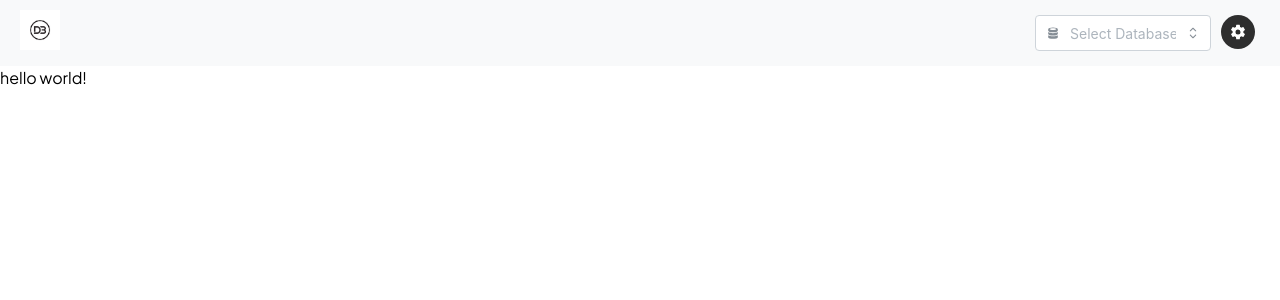
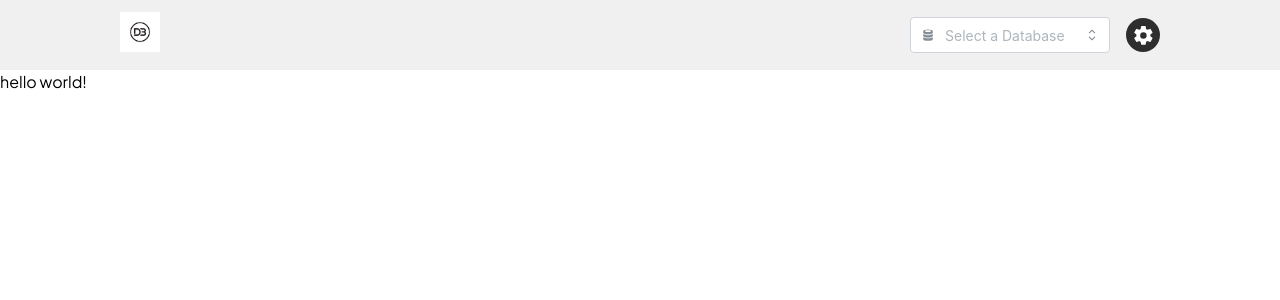
Before and after one commit to MillionaireLife/Chatdb, a Next.js app in the folder frontend/: page / in a window 1280 px wide. Shown: the top 300 px of the page. Built offline with nearby package versions, Linux system fonts and the light colour scheme.

Commit message:
ui fixes

```diff
--- a/frontend/src/app/_components/elements/button.js
+++ b/frontend/src/app/_components/elements/button.js
@@ -0,0 +1,5 @@
+import React from 'react';
+
+export const Button = () => {
+  return <>button</>;
+};
--- a/frontend/src/app/_components/elements/dbselect.js
+++ b/frontend/src/app/_components/elements/dbselect.js
@@ -1,22 +1,23 @@
-"use client";
+'use client';
+
 import { Select } from '@mantine/core';
-import React from 'react'
+import React from 'react';
 import { DiDatabase } from 'react-icons/di';
-import styles from '../header/header.module.css';
 
 export const DBselect = () => {
   return (
     <>
       <Select
-        className={styles.select}
-        placeholder="Select Database"
-        data={['MySQL', 'mongoDB', 'SQLITE']}
+        data={['MySQL', 'MongoDB', 'PostgreSQL', 'SQLite']}
+        comboboxProps={{ shadow: 'md' }}
+        placeholder="Select a Database"
+        leftSection={<DiDatabase />}
+        checkIconPosition="right"
         allowDeselect
         searchable
-        nothingFoundMessage="Nothing found..."
-        checkIconPosition="right"
-        leftSection={<DiDatabase />}
+        maw={200}
+        pointer
       />
     </>
   );
-}
+};
--- a/frontend/src/app/_components/header/header.js
+++ b/frontend/src/app/_components/header/header.js
@@ -1,22 +1,26 @@
 import React from 'react';
 import Link from 'next/link';
+import Image from 'next/image';
 import styles from './header.module.css';
-import { ActionIcon } from '@mantine/core';
+
 import { IoSettingsSharp } from 'react-icons/io5';
 import { DBselect } from '../elements/dbselect';
+import { ActionIcon } from '@mantine/core';
 
 const HeaderMenu = () => {
   return (
     <>
       <header className={styles.header}>
-        <div className={styles.logo}>
-          <img src="/logos/logo1.png" alt="Logo" />
-        </div>
-        <div className={styles.dropdown}>
+        <Link href="/">
+          <Image src="/logos/logo1.png" alt="Logo" width={40} height={40} />
+        </Link>
+
+        <div className={styles.header_right}>
           <DBselect />
+
           <Link href="/settings">
-            <ActionIcon variant="filled" color="dark" size="lg" radius="xl">
-              <IoSettingsSharp />
+            <ActionIcon variant="filled" color="dark" size="lg" radius="xl" aria-label="Settings">
+              <IoSettingsSharp style={{ width: '65%', height: '65%' }} />
             </ActionIcon>
           </Link>
         </div>
--- a/frontend/src/app/_components/header/header.module.css
+++ b/frontend/src/app/_components/header/header.module.css
@@ -1,27 +1,14 @@
 .header {
+  display: flex;
+  align-items: center;
+  justify-content: space-between;
+  padding: 0.75rem 7.5rem;
+  background-color: rgb(240, 240, 240);
+}
+
+.header_right {
   display: flex;
   justify-content: space-between;
   align-items: center;
-  padding: 10px 20px;
-  background-color: #f8f9fa;
+  gap: 1rem;
 }
-
-.logo img {
-  height: 40px;
-}
-
-.dropdown {
-  display: flex;
-  padding: 5px;
-  font-size: 16px;
-  gap: 10px;
-}
-
-.settings img {
-  height: 30px;
-  cursor: pointer;
-}
-
-.select {
-  width: 11rem;
-}
```
Also changed, not shown: frontend/src/app/layout.js (+4 -3 lines).
